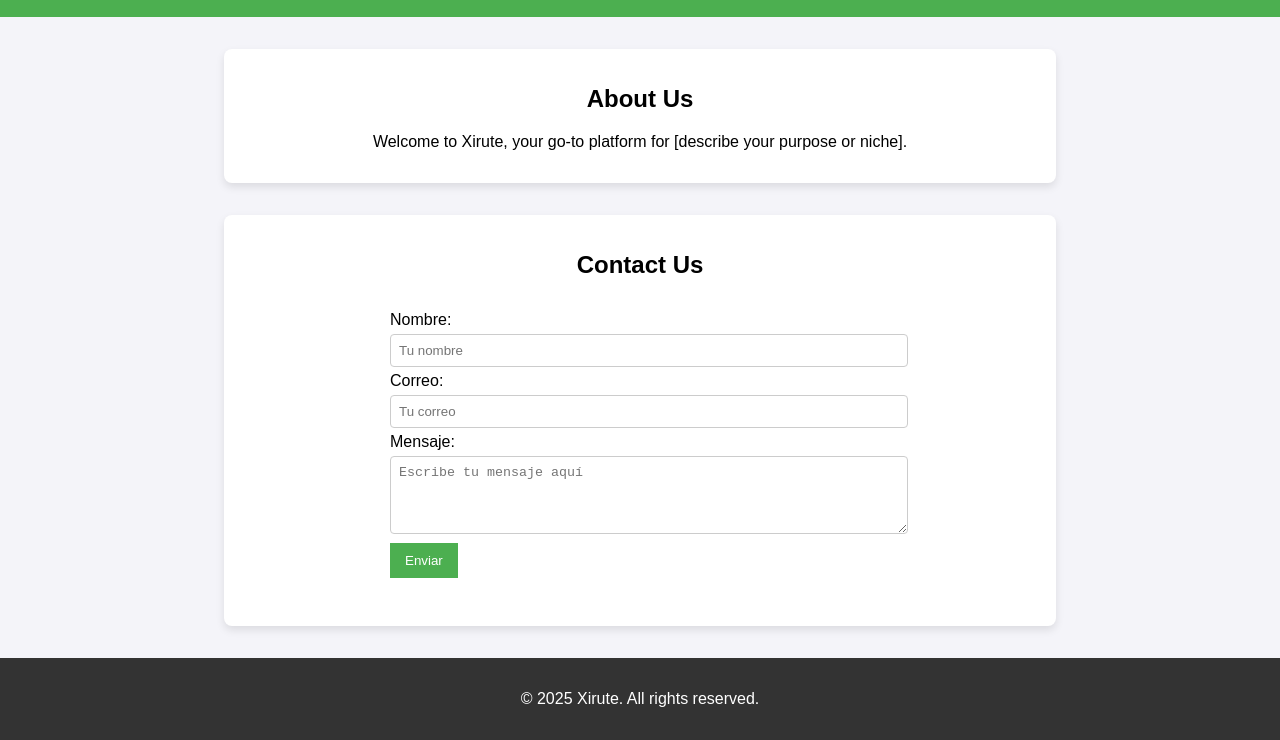
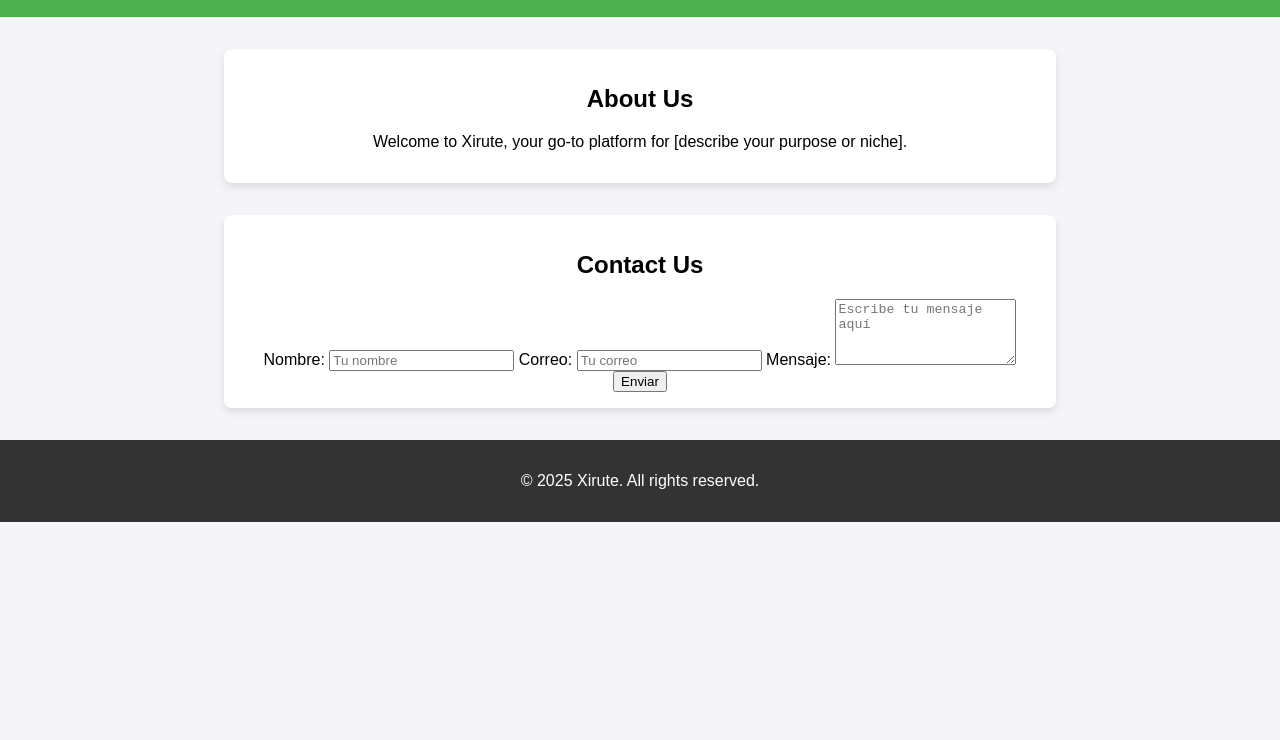
Before and after one commit to atocmi/xirute-site, a plain HTML site: page index.html in a window 1280 px wide. Shown: the part 95-835 px from the top of the page. After the commit the page ends 800 px from the top, so only its background shows below. Drawn offline with Linux system fonts and the light colour scheme.

Commit message:
Update index.html

```diff
--- a/index.html
+++ b/index.html
@@ -38,28 +38,6 @@
         a:hover {
             text-decoration: underline;
         }
-        form {
-            text-align: left;
-            max-width: 500px;
-            margin: 2rem auto;
-        }
-        input, textarea {
-            width: 100%;
-            padding: 8px;
-            margin: 5px 0;
-            border: 1px solid #ccc;
-            border-radius: 4px;
-        }
-        button {
-            background-color: #4CAF50;
-            color: white;
-            border: none;
-            padding: 10px 15px;
-            cursor: pointer;
-        }
-        button:hover {
-            background-color: #45a049;
-        }
     </style>
 </head>
 <body>
```
